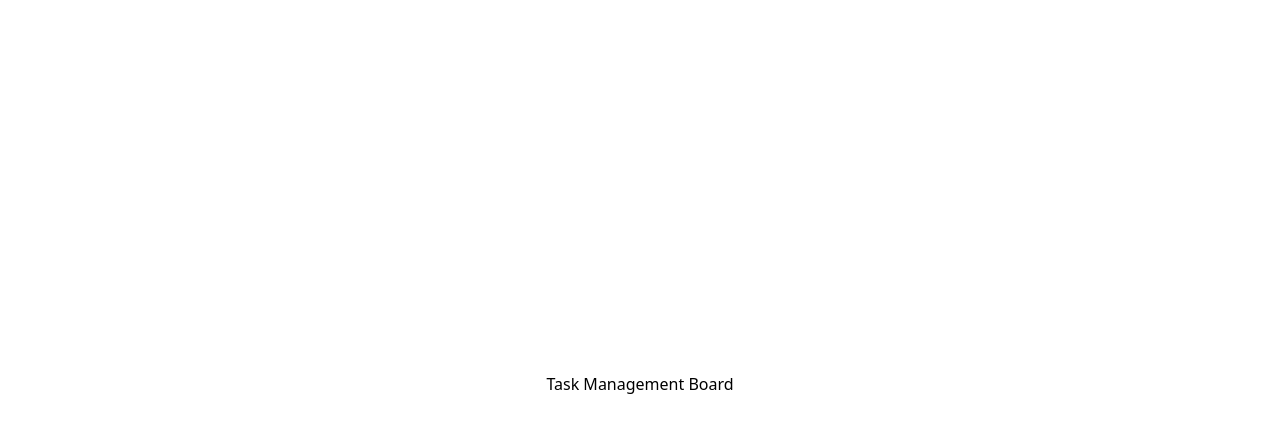
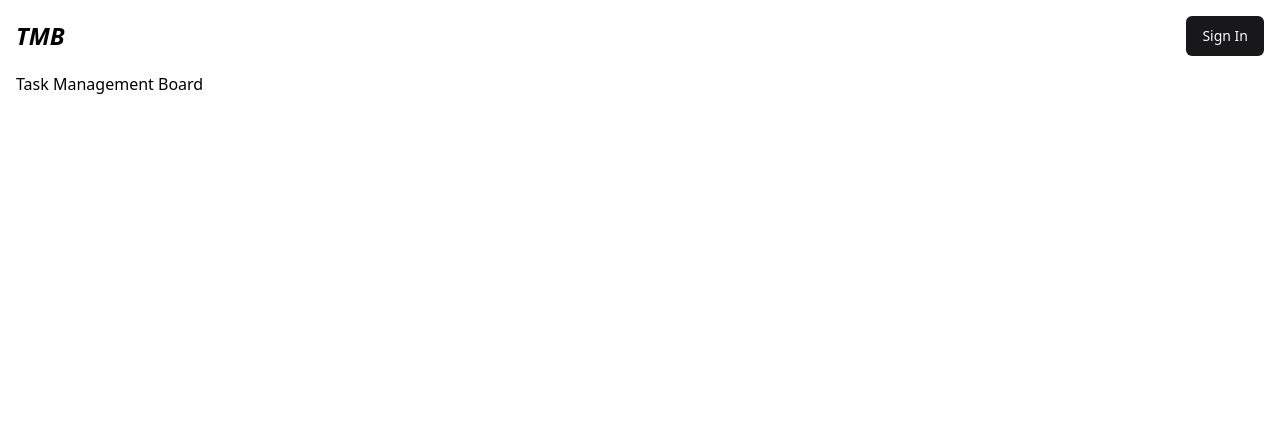
Before and after one commit to jknezevic1712/TMB, a Next.js app: page / in a window 1280 px wide. Shown: the top 432 px of the page. Built offline with nearby package versions, Linux system fonts and the light colour scheme; no server answers.

Commit message:
Working on Header.

```diff
--- a/package.json
+++ b/package.json
@@ -9,6 +9,8 @@
     "start": "next start"
   },
   "dependencies": {
+    "@radix-ui/react-avatar": "^1.0.4",
+    "@radix-ui/react-slot": "^1.0.2",
     "@t3-oss/env-nextjs": "^0.7.0",
     "class-variance-authority": "^0.7.0",
     "clsx": "^2.0.0",
--- /dev/null
+++ b/src/components/atoms/button.tsx
@@ -0,0 +1,58 @@
+import * as React from "react";
+import { Slot } from "@radix-ui/react-slot";
+import { cva, type VariantProps } from "class-variance-authority";
+
+import { cn } from "@/lib/utils";
+
+const buttonVariants = cva(
+  "inline-flex items-center justify-center rounded-md text-sm font-medium ring-offset-white transition-colors focus-visible:outline-none focus-visible:ring-2 focus-visible:ring-zinc-950 focus-visible:ring-offset-2 disabled:pointer-events-none disabled:opacity-50 dark:ring-offset-zinc-950 dark:focus-visible:ring-zinc-300",
+  {
+    variants: {
+      variant: {
+        default:
+          "bg-zinc-900 text-zinc-50 hover:bg-zinc-900/90 dark:bg-zinc-50 dark:text-zinc-900 dark:hover:bg-zinc-50/90",
+        destructive:
+          "bg-red-500 text-zinc-50 hover:bg-red-500/90 dark:bg-red-900 dark:text-zinc-50 dark:hover:bg-red-900/90",
+        outline:
+          "border border-zinc-200 bg-white hover:bg-zinc-100 hover:text-zinc-900 dark:border-zinc-800 dark:bg-zinc-950 dark:hover:bg-zinc-800 dark:hover:text-zinc-50",
+        secondary:
+          "bg-zinc-100 text-zinc-900 hover:bg-zinc-100/80 dark:bg-zinc-800 dark:text-zinc-50 dark:hover:bg-zinc-800/80",
+        ghost:
+          "hover:bg-zinc-100 hover:text-zinc-900 dark:hover:bg-zinc-800 dark:hover:text-zinc-50",
+        link: "text-zinc-900 underline-offset-4 hover:underline dark:text-zinc-50",
+      },
+      size: {
+        default: "h-10 px-4 py-2",
+        sm: "h-9 rounded-md px-3",
+        lg: "h-11 rounded-md px-8",
+        icon: "h-10 w-10",
+      },
+    },
+    defaultVariants: {
+      variant: "default",
+      size: "default",
+    },
+  },
+);
+
+export interface ButtonProps
+  extends React.ButtonHTMLAttributes<HTMLButtonElement>,
+    VariantProps<typeof buttonVariants> {
+  asChild?: boolean;
+}
+
+const Button = React.forwardRef<HTMLButtonElement, ButtonProps>(
+  ({ className, variant, size, asChild = false, ...props }, ref) => {
+    const Comp = asChild ? Slot : "button";
+    return (
+      <Comp
+        className={cn(buttonVariants({ variant, size, className }))}
+        ref={ref}
+        {...props}
+      />
+    );
+  },
+);
+Button.displayName = "Button";
+
+export { Button, buttonVariants };
--- /dev/null
+++ b/src/components/atoms/input.tsx
@@ -0,0 +1,25 @@
+import * as React from "react";
+
+import { cn } from "@/lib/utils";
+
+export interface InputProps
+  extends React.InputHTMLAttributes<HTMLInputElement> {}
+
+const Input = React.forwardRef<HTMLInputElement, InputProps>(
+  ({ className, type, ...props }, ref) => {
+    return (
+      <input
+        type={type}
+        className={cn(
+          "flex h-10 w-full rounded-md border border-zinc-200 bg-white px-3 py-2 text-sm ring-offset-white file:border-0 file:bg-transparent file:text-sm file:font-medium placeholder:text-zinc-500 focus-visible:outline-none focus-visible:ring-2 focus-visible:ring-zinc-950 focus-visible:ring-offset-2 disabled:cursor-not-allowed disabled:opacity-50 dark:border-zinc-800 dark:bg-zinc-950 dark:ring-offset-zinc-950 dark:placeholder:text-zinc-400 dark:focus-visible:ring-zinc-300",
+          className,
+        )}
+        ref={ref}
+        {...props}
+      />
+    );
+  },
+);
+Input.displayName = "Input";
+
+export { Input };
--- /dev/null
+++ b/src/components/molecules/auth/Auth.tsx
@@ -0,0 +1,12 @@
+import { useSession, signIn, signOut } from "next-auth/react";
+
+import { Button } from "@/components/atoms/button";
+
+export default function Auth() {
+  const { data: session } = useSession();
+
+  if (session) {
+    return <Button onClick={() => signOut()}>Sign Out</Button>;
+  }
+  return <Button onClick={() => signIn()}>Sign In</Button>;
+}
--- a/src/components/organisms/auth/Auth.tsx
+++ /dev/null
@@ -1,21 +0,0 @@
-import { useSession, signIn, signOut } from "next-auth/react"
-
-export default function Auth() {
-  const { data: session } = useSession()
-
-  if (session) {
-    return (
-      <>
-        Signed in as {session.user.email} <br />
-        <button onClick={() => signOut()}>Sign out</button>
-      </>
-    )
-  }
-
-  return (
-    <>
-      Not signed in <br />
-      <button onClick={() => signIn()}>Sign in</button>
-    </>
-  )
-}
--- /dev/null
+++ b/src/components/organisms/header/Header.tsx
@@ -0,0 +1,14 @@
+import Link from "next/link";
+
+import Auth from "@/components/molecules/auth/Auth";
+
+export default function Header() {
+  return (
+    <header className="flex w-full items-center justify-between pb-4">
+      <Link href={"/"} className="text-2xl font-bold italic">
+        <span>TMB</span>
+      </Link>
+      <Auth />
+    </header>
+  );
+}
--- /dev/null
+++ b/src/components/organisms/layout/Layout.tsx
@@ -0,0 +1,10 @@
+import Header from "../header/Header";
+
+export default function Layout({ children }: { children: React.ReactNode }) {
+  return (
+    <div className="flex min-h-screen w-full flex-col items-center justify-start p-4">
+      <Header />
+      {children}
+    </div>
+  );
+}
--- a/src/pages/_app.tsx
+++ b/src/pages/_app.tsx
@@ -3,6 +3,8 @@
 import { type AppType } from "next/app";
 
 import "@/styles/globals.css";
+
+import Layout from "@/components/organisms/layout/Layout";
 
 const MyApp: AppType<{ session: Session | null }> = ({
   Component,
@@ -10,7 +12,9 @@
 }) => {
   return (
     <SessionProvider session={session}>
+      <Layout>
       <Component {...pageProps} />
+      </Layout>
     </SessionProvider>
   );
 };
--- a/src/pages/index.tsx
+++ b/src/pages/index.tsx
@@ -1,11 +1,11 @@
-import type { GetServerSidePropsContext, InferGetServerSidePropsType } from "next";
+import type {
+  GetServerSidePropsContext,
+  InferGetServerSidePropsType,
+} from "next";
 import { getServerAuthSession } from "@/server/auth";
 import Head from "next/head";
 import Link from "next/link";
 import { useEffect } from "react";
-
-
-
 
 // export async function getServerSideProps(context: GetServerSidePropsContext) {
 //   const session = await getServerAuthSession({
@@ -33,9 +33,9 @@
 
 export default function Home() {
   // console.log("Home session ",session)
-// const authData = async () => {
+  // const authData = async () => {
   // await getServerAuthSession({req, res}).then((data) => console.log(data)).catch(e => console.log(e))
-// }
+  // }
   // useEffect(() => {
   //   await getServerAuthSession().then((data) => console.log(data)).catch(e => console.log(e))
   // }, [])
@@ -47,10 +47,9 @@
         <meta name="description" content="task overview application" />
         <link rel="icon" href="/favicon.ico" />
       </Head>
-      <main className="flex min-h-screen flex-col items-center justify-center">
+      <main className="w-full">
         <h1>Task Management Board</h1>
-        <div className="p-4">
-        </div>
+        <div className="p-4"></div>
       </main>
     </>
   );
```
Also changed, not shown: .eslintrc.cjs, components.json, src/lib/utils/index.ts (renamed from src/utils/utils.ts), 1 other file (tests, documents, lock files or other folders).
